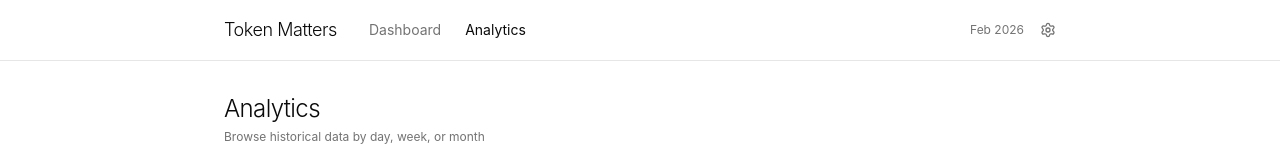
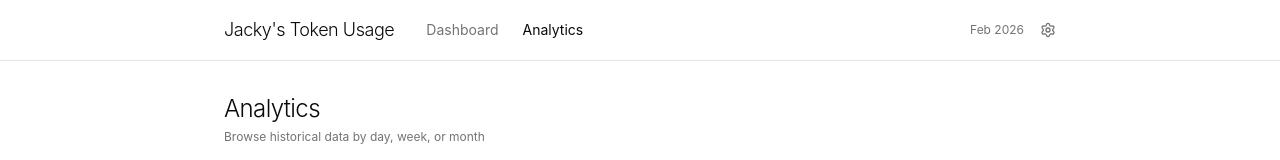
Before and after one commit to newbdez33/token-matters, a React (Vite) app in the folder frontend/: page /token-matters/analytics in a window 1280 px wide. Shown: the top 160 px of the page. Built offline with nearby package versions, Linux system fonts and the light colour scheme; no server answers.

Commit message:
fix: update header title to Jacky's Token Usage

```diff
--- a/frontend/src/components/layout/AppLayout.tsx
+++ b/frontend/src/components/layout/AppLayout.tsx
@@ -17,7 +17,7 @@ export function AppLayout() {
         <div className="mx-auto max-w-4xl px-8 py-4 flex items-center justify-between">
           <div className="flex items-center gap-8">
             <Link to="/" className="text-lg font-light tracking-tight text-foreground no-underline">
-              Token Matters
+              Jacky's Token Usage
             </Link>
             <nav className="flex items-center gap-6">
               {NAV_ITEMS.map((item) => (
```
